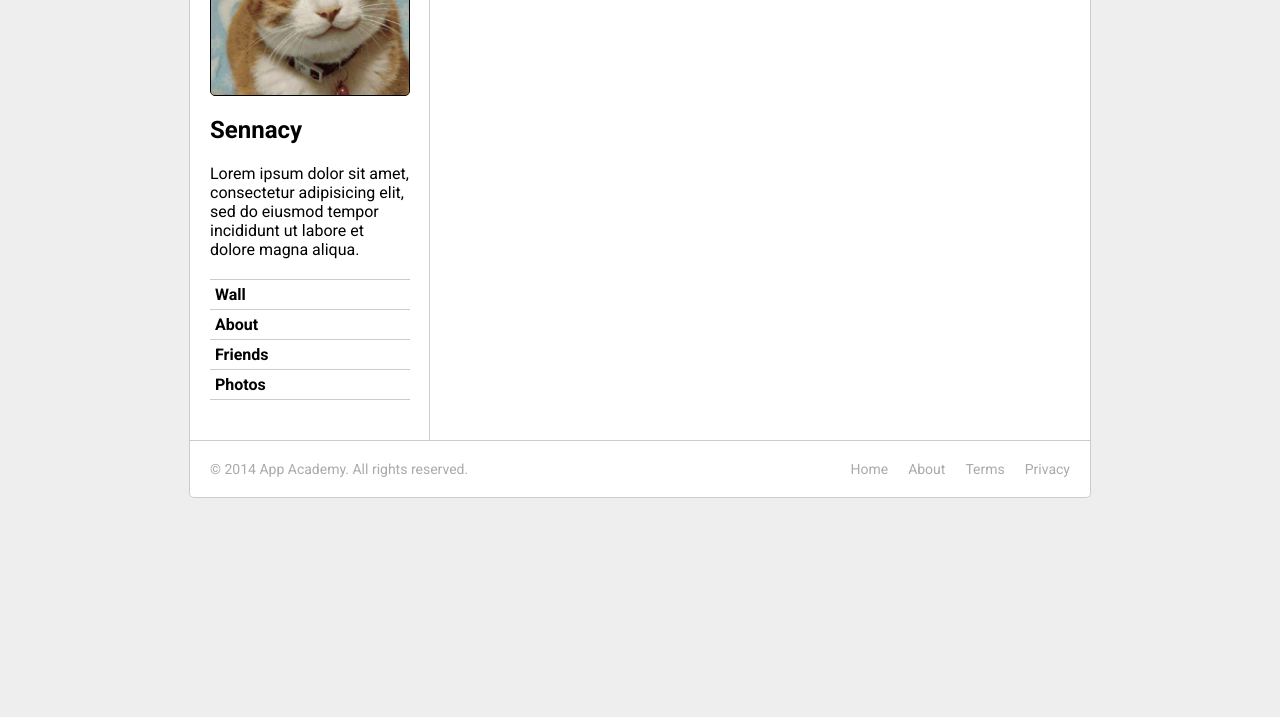
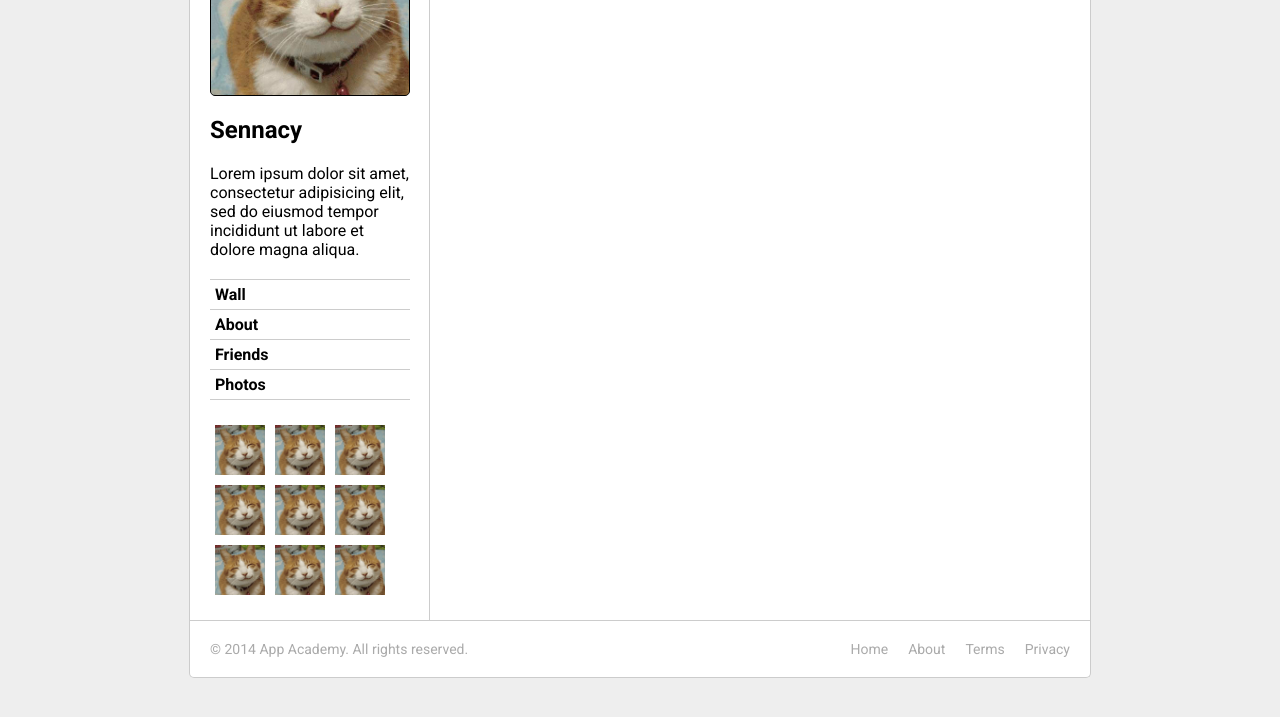
Before and after one commit to Tianyou-Song/App_Academy_W6D1, a plain HTML site: page css-friends-08/skeleton/08-thumbs.html in a window 1280 px wide. Shown: the part 245-962 px from the top of the page. Before the commit the page ends 800 px from the top, so only its background shows below. Drawn offline with Linux system fonts and the light colour scheme.

Commit message:
Finish css phase 8

```diff
--- a/css-friends-08/skeleton/08-thumbs.html
+++ b/css-friends-08/skeleton/08-thumbs.html
@@ -53,6 +53,8 @@
         <img src="./images/cat.jpg" alt="">
       </a>
 
+
+
       <div class="profile-info">
         <h2>Sennacy</h2>
         <p>
@@ -65,6 +67,40 @@
         <li><a href="#">About</a></li>
         <li><a href="#">Friends</a></li>
         <li><a href="#">Photos</a></li>
+      </ul>
+
+      <ul class="profile-friends group">
+        <li>
+          <a href="#" class="thumb" title="Tim">
+            <img src="images/cat.jpg" alt="">
+          </a>
+
+        </li>
+        <li>
+          <a href="#" class="thumb" title="Tims"><img src="images/cat.jpg" alt=""></a>
+
+        </li>
+        <li>
+          <a href="#" class="thumb" title="Tm"><img src="images/cat.jpg" alt=""></a>
+        </li>
+        <li>
+          <a href="#" class="thumb" title="Tiem"><img src="images/cat.jpg" alt=""></a>
+        </li>
+        <li>
+          <a href="#" class="thumb" title="Tiiim"><img src="images/cat.jpg" alt=""></a>
+        </li>
+        <li>
+          <a href="#" class="thumb" title="Ttttim"><img src="images/cat.jpg" alt=""></a>
+        </li>
+        <li>
+          <a href="#" class="thumb" title="Tiimim"><img src="images/cat.jpg" alt=""></a>
+        </li>
+        <li>
+          <a href="#" class="thumb" title="Timmmy"><img src="images/cat.jpg" alt=""></a>
+        </li>
+        <li>
+          <a href="#" class="thumb" title="TIMEe"><img src="images/cat.jpg" alt=""></a>
+        </li>
       </ul>
 
     </section>
--- a/css-friends-08/skeleton/css/08-thumbs.css
+++ b/css-friends-08/skeleton/css/08-thumbs.css
@@ -1 +1,10 @@
-/* PHASE 8: Thumbs */
+.profile-friends {
+  display: flex;
+  flex-wrap: wrap;
+}
+
+.thumb img {
+  width: 50px;
+  height: 50px;
+  margin: 5px;
+}
```
Also changed, not shown: 2 other files.
